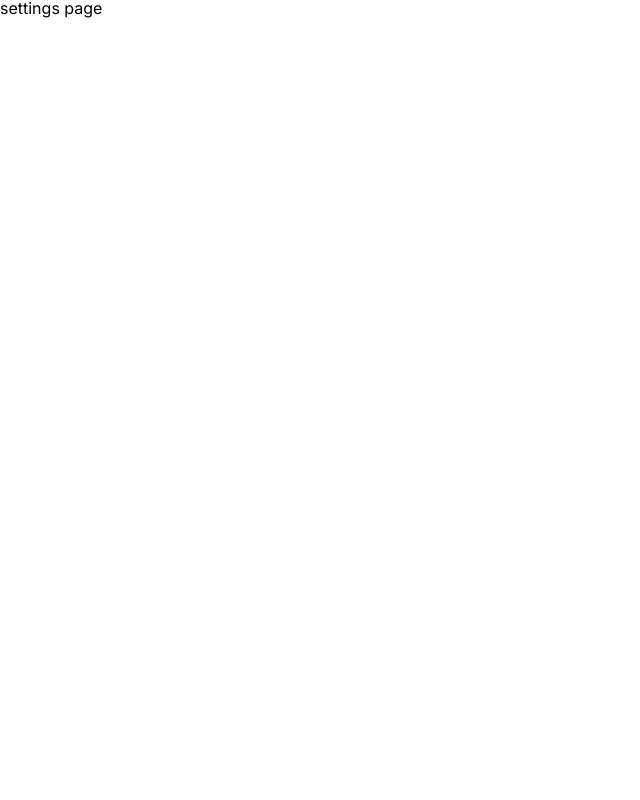
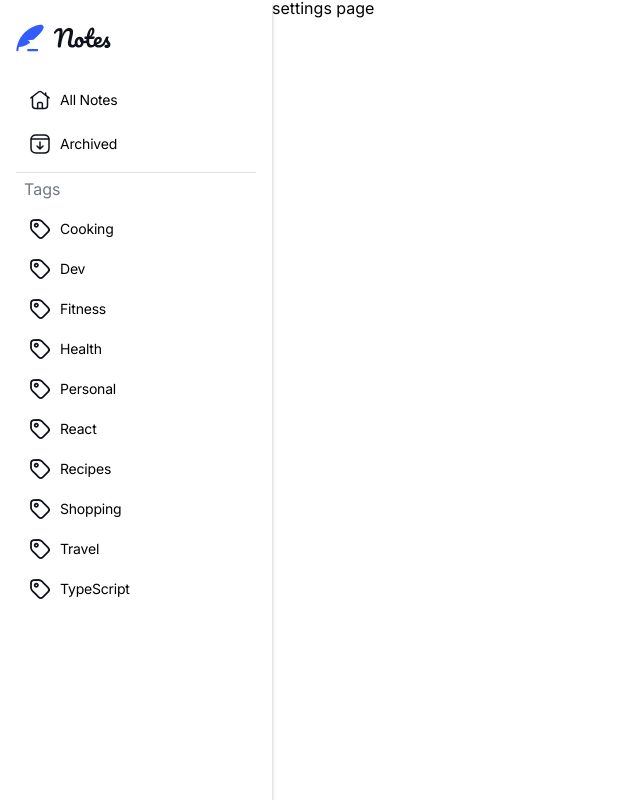
Before and after one commit to hyunwleeee/note-taking-web-app, a React (Vite) app: page /settings in a window 1280 px wide. Shown: the whole page, without its empty margins (0-640 px from the left). Built offline with nearby package versions, Linux system fonts and the light colour scheme.

Commit message:
WIP: Navigation component

```diff
--- a/package.json
+++ b/package.json
@@ -13,7 +13,6 @@
   },
   "dependencies": {
     "clsx": "^2.1.1",
-    "framer-motion": "^12.16.0",
     "react": "^19.0.0",
     "react-dom": "^19.0.0",
     "react-router-dom": "^7.6.1",
--- a/src/components/style/FlexBox.jsx
+++ b/src/components/style/FlexBox.jsx
@@ -6,12 +6,13 @@ import Spacing from '@assets/styles/spacing';
 
 const FlexBox = forwardRef(
   (
-    { j = 'space-between', a = 'center', d = 'row', g = Spacing.s, className, children, onClick },
+    { j = 'space-between', a = 'center', d = 'row', g = Spacing.s, style, className, children, onClick },
     ref
   ) => {
     return (
       <FlexBoxContainer
         ref={ref}
+        style={style}
         className={className}
         $j={j}
         $a={a}
@@ -40,6 +41,7 @@ FlexBox.propTypes = {
   a: PropTypes.oneOf(['stretch', 'center', 'start', 'end']),
   d: PropTypes.oneOf(['row', 'row-reverse', 'column', 'column-reverse']),
   g: PropTypes.oneOf(Object.values(Spacing)),
+  style: PropTypes.object,
   className: PropTypes.string,
   children: PropTypes.node,
   onClick: PropTypes.func,
--- a/src/components/ui/header/Header.jsx
+++ b/src/components/ui/header/Header.jsx
@@ -1,9 +1,15 @@
 import styled from 'styled-components';
 
 import FlexBox from '@components/style/FlexBox';
+import { useLayoutStore } from '@store/layoutStore';
 import Logo from '@components/ui/header/Logo';
 
 function Header() {
+  const { deviceType } = useLayoutStore();
+  const isLaptop = deviceType === 'laptop';
+
+  if (isLaptop) return null;
+
   return (
     <header>
       <HeaderContainer>
--- a/src/components/ui/layout/PageLayout.jsx
+++ b/src/components/ui/layout/PageLayout.jsx
@@ -1,13 +1,18 @@
 import { useOutlet } from 'react-router-dom';
 import styled from 'styled-components';
+import Navigation from '@components/ui/side_bar/Navigation';
+import { useLayoutStore } from '@store/layoutStore';
 
 import PageController from '@components/ui/page/PageController';
 
 function PageLayout() {
+  const { deviceType } = useLayoutStore();
   const outlet = useOutlet();
+  const isLaptop = deviceType === 'laptop';
 
   return (
     <PageConatiner>
+      {isLaptop && <Navigation />}
       <PageController />
       {outlet}
     </PageConatiner>
@@ -25,5 +30,6 @@ const PageConatiner = styled.div`
 
   ${({ theme }) => theme.media.laptop`
     height: calc(100 * var(--vh, 1vh));
+    display: flex;
   `}
 `;
--- a/src/components/ui/layout/SiteLayout.jsx
+++ b/src/components/ui/layout/SiteLayout.jsx
@@ -1,4 +1,4 @@
-import { useLayoutStore } from '@store/layoutStore.js';
+import { useLayoutStore } from '@store/layoutStore';
 import { Suspense, useLayoutEffect } from 'react';
 
 import { BREAK_POINTS } from '@assets/styles/media';
@@ -19,7 +19,7 @@ function SiteLayout() {
       else if (window.innerWidth <= BREAK_POINTS.laptop) setDeviceType('tablet');
       else setDeviceType('laptop');
 
-      let vh = window.innerHeight * 0.01;
+      const vh = window.innerHeight * 0.01;
       document.documentElement.style.setProperty('--vh', `${vh}px`);
     };
 
@@ -30,6 +30,7 @@ function SiteLayout() {
 
   return (
     <>
+      {/* mobile, tablet일 경우만 Header 렌더링 */}
       <Header />
       <Suspense fallback={<div>loading...</div>}>
         <PageLayout>
--- a/src/components/ui/side_bar/Navigation.jsx
+++ b/src/components/ui/side_bar/Navigation.jsx
@@ -1,11 +1,130 @@
-import Logo from '@components/header/Logo';
+import Logo from '@components/ui/header/Logo';
+import FlexBox from '@components/style/FlexBox';
+import styled from 'styled-components';
+import clsx from 'clsx';
+
+import useNavigation from '@hooks/useNavigation';
+import BaseIcon from '@components/base/BaseIcon';
 
 function Navigation() {
+  const { Navigate } = useNavigation();
+  const navList = [
+    { name: 'all notes', path: '/', icon: 'home' },
+    { name: 'archived', path: '/archived', icon: 'archive' },
+  ];
+
+  const tagList = [
+    { name: 'Cooking' },
+    { name: 'Dev' },
+    { name: 'Fitness' },
+    { name: 'Health' },
+    { name: 'Personal' },
+    { name: 'React' },
+    { name: 'Recipes' },
+    { name: 'Shopping' },
+    { name: 'Travel' },
+    { name: 'TypeScript' },
+  ];
+
+
+
+  const isActive = (path) => location.pathname === path;
+
+  const handleMove = (path) => {
+    Navigate.move(path);
+  };
+
   return (
-    <nav>
-      <Logo />
-    </nav>
+    <NavigationContainer>
+      <FlexBox j='start' a='stretch' d='column' g='16px' className='logo_wrapper'>
+        <Logo />
+      </FlexBox>
+      <nav>
+        <ul className='nav_list'>
+          {navList.map((item, idx) => (
+            <li
+              className={clsx(isActive(item.path) && 'active')}
+              onClick={() => handleMove(item.path)}
+              key={idx}
+            >
+              <FlexBox j='start' a='center' g='8px' style={{ height: '100%' }}>
+                <BaseIcon type={item.icon} />
+                {item.name}
+              </FlexBox>
+            </li>
+          ))}
+        </ul>
+        <ul className='tag_list'>
+          <h3>Tags</h3>
+          {tagList.map((item, idx) => (
+            <li key={`${item.name}_${idx}`}>
+              <FlexBox j='start' a='center' g='8px' style={{ height: '100%' }}>
+                <BaseIcon type='tag' />
+                {item.name}
+              </FlexBox>
+            </li>
+          ))}
+
+        </ul>
+      </nav>
+    </NavigationContainer >
   );
 }
 
 export default Navigation;
+
+const NavigationContainer = styled.div`
+  width: 272px;
+  padding: ${({ theme }) => `${theme.spacing[150]} ${theme.spacing[200]}`};
+  box-shadow: ${({ theme }) => theme.shadow};
+
+  .logo_wrapper {
+    height: 52px;
+    display: flex;
+    justify-content: center;
+    > section {
+      width: 100%;
+    }
+    margin-bottom: ${({ theme }) => theme.spacing[200]};
+  }
+
+  .nav_list {
+    display: flex;
+    flex-flow: column nowrap;
+    width: 100%;
+    gap: 4px;
+    padding-bottom: ${({ theme }) => theme.spacing[100]};
+    border-bottom: ${({ theme }) => `1px solid ${theme.colors.neutral200}`};
+    margin-bottom: ${({ theme }) => theme.spacing[100]};
+
+    > li {
+      ${({ theme }) => theme.typography.textPreset4};
+      height: 40px;
+      padding: ${({ theme }) => `${theme.spacing[0]} ${theme.spacing[150]}`};
+      border-radius: ${({ theme }) => theme.radius[8]}};
+      text-transform: capitalize;
+    }
+    li.active, li:hover  {
+      background: ${({ theme }) => theme.colors.neutral100};
+    }
+  }
+
+  .tag_list {
+    h3 {
+      color: ${({ theme }) => theme.colors.neutral500};
+      height: 20px;
+      padding: ${({ theme }) => `${theme.spacing[0]} ${theme.spacing[100]}`};
+      margin-bottom: ${({ theme }) => theme.spacing[100]};
+    }
+    > li {
+      ${({ theme }) => theme.typography.textPreset4};
+      height: 40px;
+      padding: ${({ theme }) => `${theme.spacing[0]} ${theme.spacing[150]}`};
+      border-radius: ${({ theme }) => theme.radius[8]}};
+      text-transform: capitalize;
+    }
+    li.active, li:hover  {
+      background: ${({ theme }) => theme.colors.neutral100};
+    }
+  }
+`;
```
